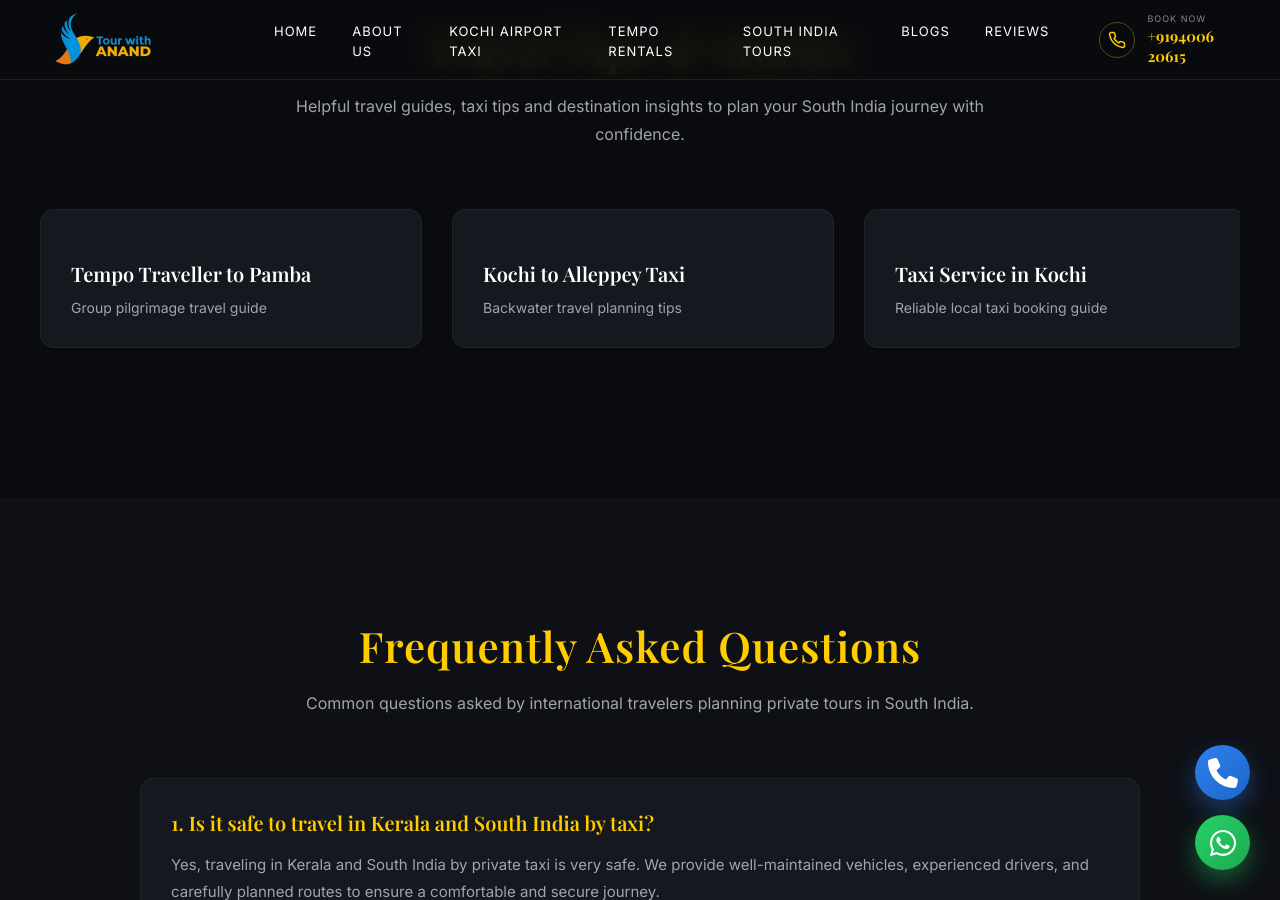
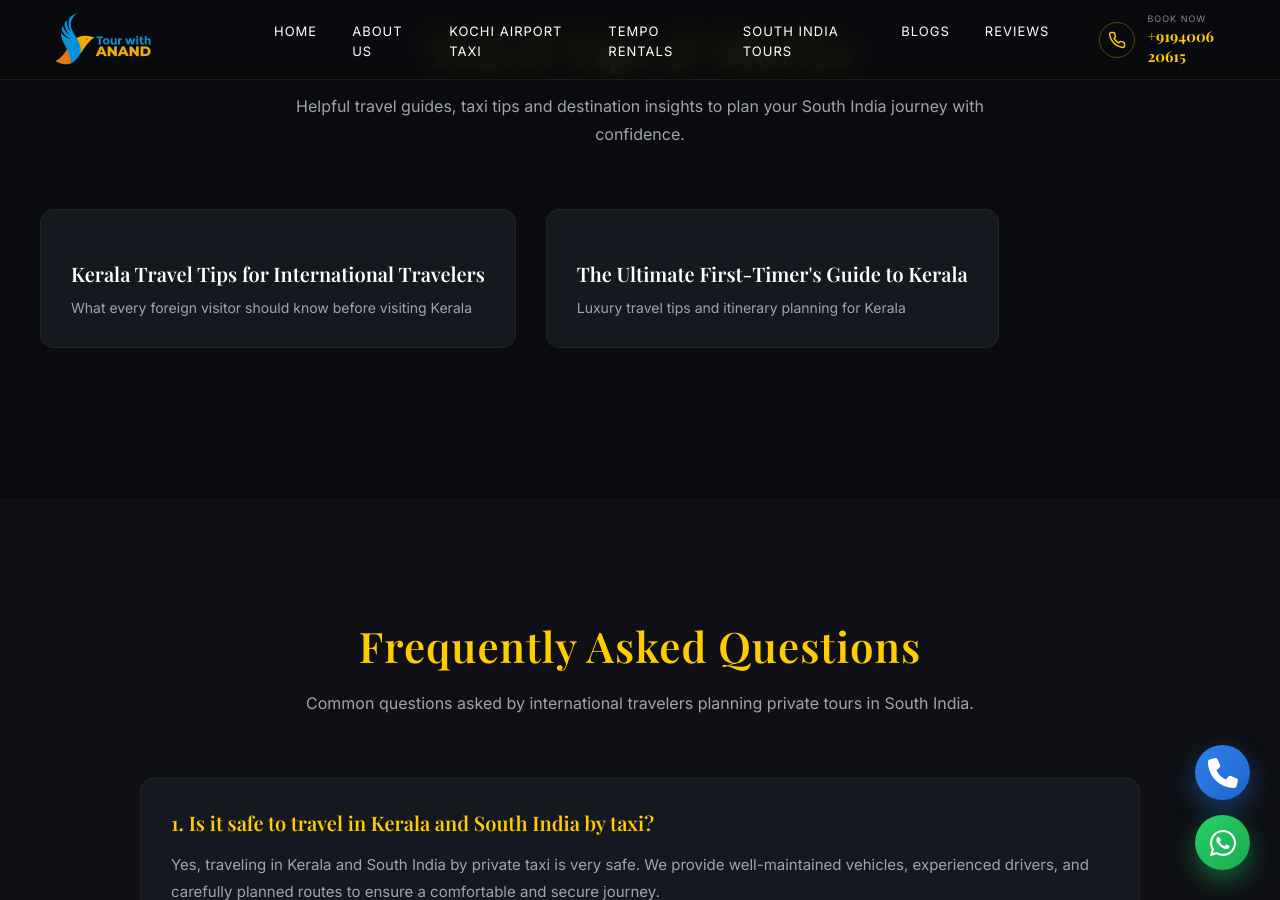
Before and after one commit to tourwithanand/tourwithanand-com, a Jekyll site: the page built from index.md, in a window 1280 px wide and 900 px high, scrolled down 6442 px. Built offline with Jekyll 4.4.1, drawn with Linux system fonts in a browser that asks for light colours.

Commit message:
Replace broken homepage blog cards with real blog posts

```diff
--- a/index.md
+++ b/index.md
@@ -251,30 +251,14 @@ title: Home
     <p class="section-subtitle">Helpful travel guides, taxi tips and destination insights to plan your South India journey with confidence.</p>
 
     <div class="blog-slider">
-      <a href="https://tourwithanand.com/tempo-traveller-from-kochi-airport-to-pamba/" class="blog-card">
-        <h3>Tempo Traveller to Pamba</h3>
-        <span>Group pilgrimage travel guide</span>
-      </a>
-      <a href="https://tourwithanand.com/kochi-airport-to-alleppey-taxi-service/" class="blog-card">
-        <h3>Kochi to Alleppey Taxi</h3>
-        <span>Backwater travel planning tips</span>
-      </a>
-      <a href="https://tourwithanand.com/taxi-service-in-kochi-tours-with-anand/" class="blog-card">
-        <h3>Taxi Service in Kochi</h3>
-        <span>Reliable local taxi booking guide</span>
-      </a>
-      <a href="https://tourwithanand.com/kochi-to-munnar-premium-taxi/" class="blog-card">
-        <h3>Kochi to Munnar Premium</h3>
-        <span>Comfortable hill station travel</span>
-      </a>
-      <a href="https://tourwithanand.com/affordable-airport-taxi-kochi/" class="blog-card">
-        <h3>Affordable Airport Taxi</h3>
-        <span>Save money with trusted service</span>
-      </a>
-      <a href="https://tourwithanand.com/tour-with-anand-is-the-best-taxi-service-in-kochi/" class="blog-card">
-        <h3>Best Taxi Service in Kochi</h3>
-        <span>Why travelers trust Tour With Anand</span>
-      </a>
+          <a href="https://tourwithanand.com/blog/kerala-travel-tips-international-travelers/" class="blog-card">
+          <h3>Kerala Travel Tips for International Travelers</h3>
+          <span>What every foreign visitor should know before visiting Kerala</span>
+          </a>
+          <a href="https://tourwithanand.com/blog/ultimate-kerala-guide-first-timers/" class="blog-card">
+          <h3>The Ultimate First-Timer's Guide to Kerala</h3>
+          <span>Luxury travel tips and itinerary planning for Kerala</span>
+          </a>
     </div>
   </div>
 </section>
```
